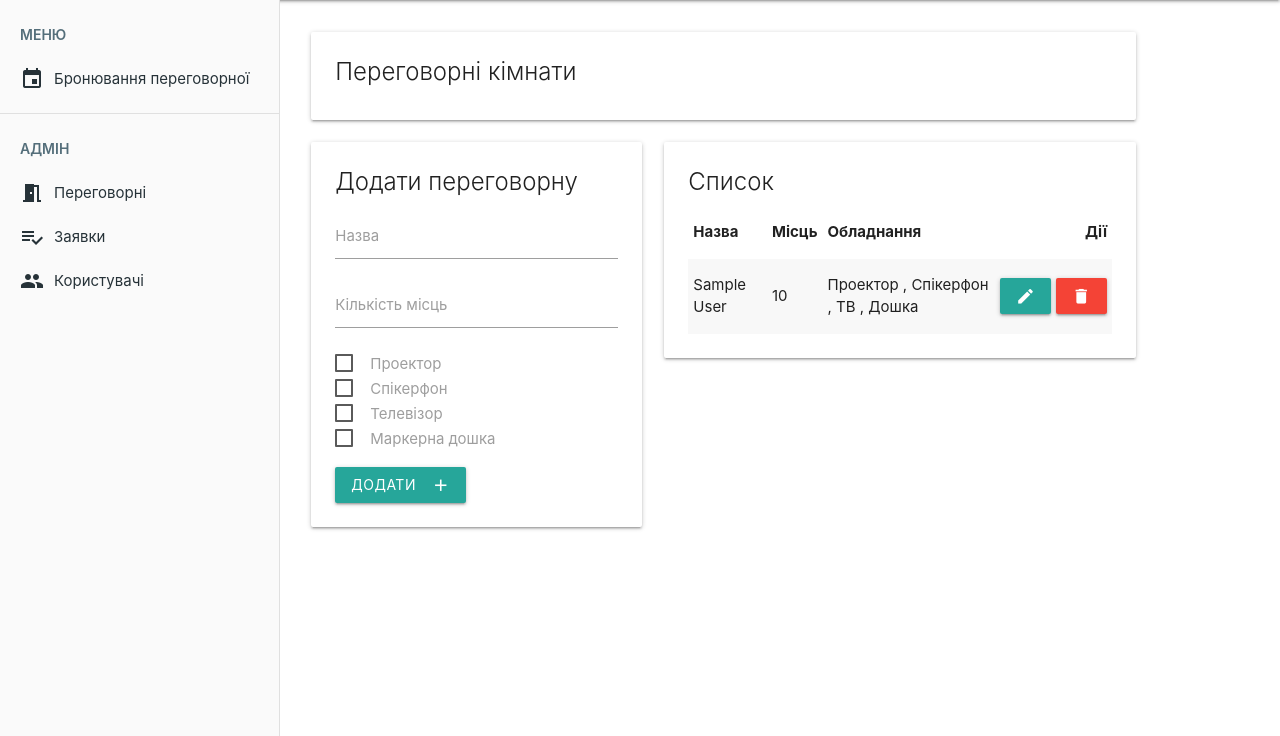
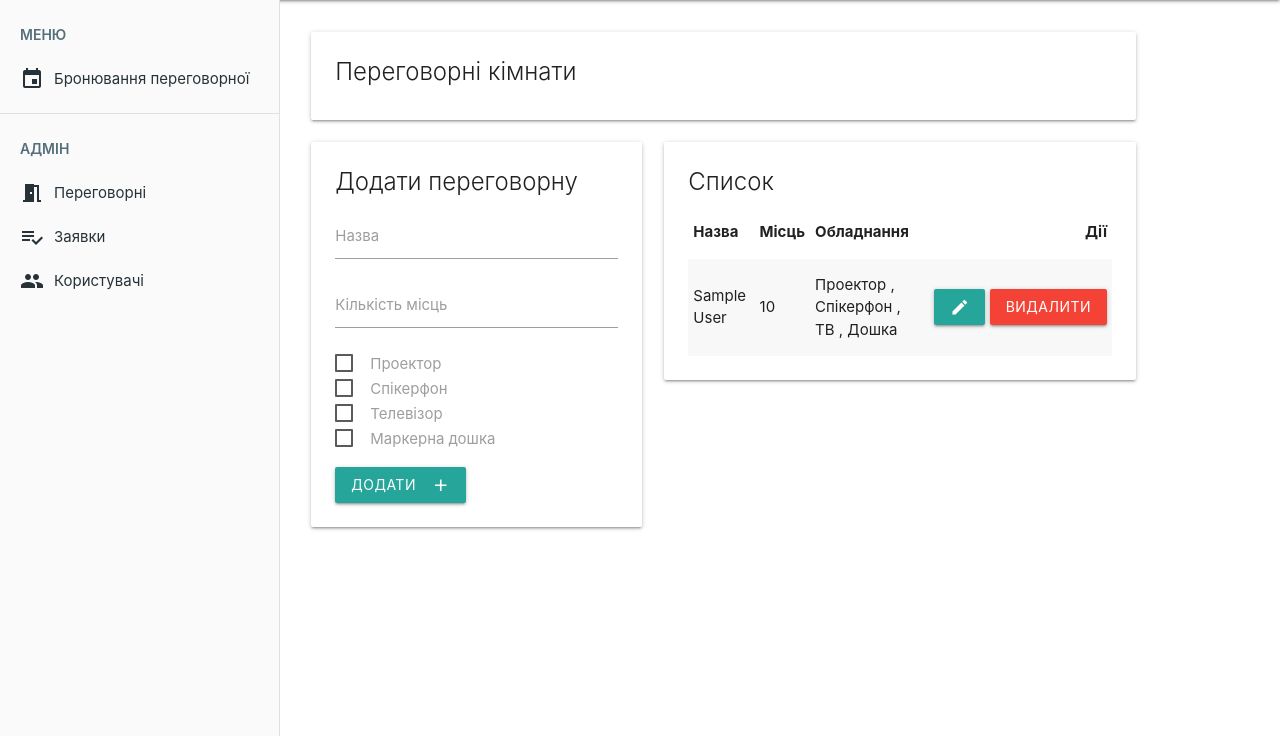
Before and after one commit to vmit1991-cloud/booking, a Django app: page /admin/rooms/ in a window 1280 px wide. Shown: the part 64-800 px from the top of the page. Run offline with Django 5.2, Linux system fonts and the light colour scheme; a user stored in the database is signed in; tables that the repository leaves empty hold one stand-in row (values such as "Sample post"); some libraries are stand-ins or nearby versions.

Commit message:
Fix room delete

```diff
--- a/templates/admin/rooms.html
+++ b/templates/admin/rooms.html
@@ -79,9 +79,12 @@
                     <i class="material-icons">edit</i>
                   </a>
 
-                  <a class="btn red" href="{% url 'admin_room_delete' r.id %}" title="Видалити">
-                    <i class="material-icons">delete</i>
-                  </a>
+                  <form method="post" action="{% url 'admin_room_delete' room.id %}" style="display:inline;">
+                    {% csrf_token %}
+                    <button type="submit" class="btn red waves-effect waves-light">
+                      Видалити
+                    </button>
+                  </form>
                 </td>
               </tr>
               {% empty %}
```
